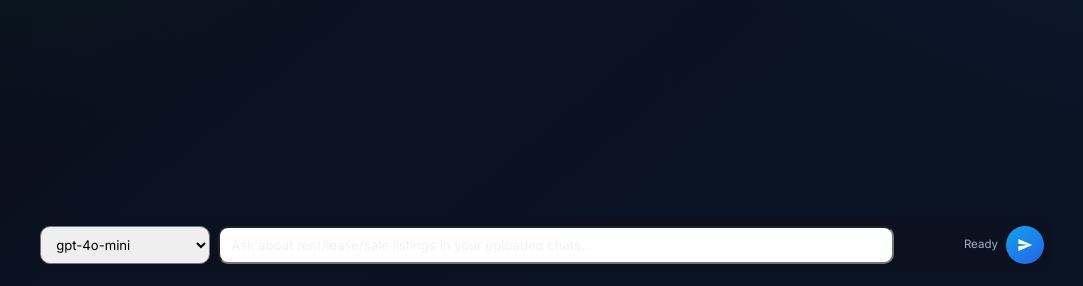
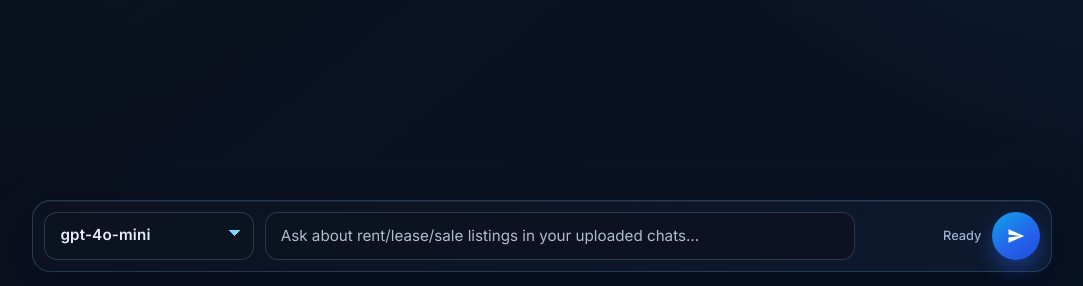
Before and after one commit to parv-sr/whatsapp-parser-tool, a Django app: page /core/chat/ in a window 1280 px wide. Shown: the part 514-800 px from the top of the page, without its empty margins (98-1181 px from the left). Run offline with Django 5.2, Linux system fonts and the light colour scheme; the visitor is signed in with stand-in values (Sample User, id 1); data that the repository does not hold is empty; parts of the project's set-up code (start-up, migrations or seed data) failed here and were passed over.

Commit message:
Polish chat composer, source actions, and modal styling

```diff
--- a/templates/core/chat.html
+++ b/templates/core/chat.html
@@ -101,63 +101,105 @@
 
     #chat-form {
         display: grid;
-        grid-template-columns: 170px 1fr auto auto;
-        gap: 0.5rem;
+        grid-template-columns: 210px 1fr auto auto;
+        gap: 0.65rem;
         align-items: center;
-        padding: 0.5rem;
-        border: 1px solid var(--pico-muted-border-color);
-        border-radius: 14px;
-        background: rgba(12, 18, 32, 0.92);
-        backdrop-filter: blur(10px);
+        padding: 0.7rem;
+        border: 1px solid rgba(99, 179, 237, 0.24);
+        border-radius: 18px;
+        background: linear-gradient(145deg, rgba(12, 18, 32, 0.95), rgba(15, 26, 48, 0.94));
+        backdrop-filter: blur(14px);
+        box-shadow: 0 16px 42px rgba(2, 8, 23, 0.52), inset 0 1px 0 rgba(148, 163, 184, 0.12);
     }
 
     .control,
     #chat-input {
-        height: 38px;
+        height: 48px;
         margin: 0;
-        border-radius: 10px;
-        font-size: 0.82rem;
-        padding: 0 0.7rem;
+        border-radius: 13px;
+        font-size: 0.95rem;
+        padding: 0 0.95rem;
+        border: 1px solid rgba(148, 163, 184, 0.26);
+        background: rgba(12, 19, 33, 0.92);
+        color: #e6edf8;
+    }
+
+    .control:focus,
+    #chat-input:focus {
+        outline: none;
+        border-color: rgba(56, 189, 248, 0.9);
+        box-shadow: 0 0 0 3px rgba(14, 165, 233, 0.23);
+    }
+
+    #model-select {
+        appearance: none;
+        background-image:
+            linear-gradient(45deg, transparent 50%, #7dd3fc 50%),
+            linear-gradient(135deg, #7dd3fc 50%, transparent 50%);
+        background-position:
+            calc(100% - 18px) calc(50% - 3px),
+            calc(100% - 12px) calc(50% - 3px);
+        background-size: 6px 6px, 6px 6px;
+        background-repeat: no-repeat;
+        font-weight: 600;
+        letter-spacing: 0.01em;
     }
 
     #chat-input::placeholder {
-        color: rgba(226, 232, 240, 0.6);
+        color: rgba(191, 203, 219, 0.92);
     }
 
     #chat-status {
-        font-size: 0.72rem;
-        color: #9fb0c5;
-        min-width: 96px;
+        font-size: 0.8rem;
+        color: #9bb2ce;
+        min-width: 116px;
         text-align: right;
+        font-weight: 500;
     }
 
     .send-btn {
-        width: 38px;
-        height: 38px;
+        width: 48px;
+        height: 48px;
         margin: 0;
         border-radius: 999px;
         border: none;
-        background: linear-gradient(145deg, #0ea5e9, #2563eb);
+        background: linear-gradient(145deg, #0ea5e9, #2563eb 58%, #1d4ed8);
         display: grid;
         place-items: center;
         cursor: pointer;
+        box-shadow: 0 10px 20px rgba(37, 99, 235, 0.4);
+        transition: transform 0.16s ease, box-shadow 0.16s ease, filter 0.16s ease;
+    }
+
+    .send-btn:hover {
+        transform: translateY(-1px) scale(1.01);
+        box-shadow: 0 12px 24px rgba(14, 165, 233, 0.42);
+        filter: brightness(1.05);
     }
 
     .send-btn svg {
-        width: 16px;
-        height: 16px;
+        width: 18px;
+        height: 18px;
         fill: white;
     }
 
     .source-btn {
         margin: 0;
-        padding: 0.2rem 0.5rem;
+        padding: 0.38rem 0.8rem;
         border-radius: 999px;
-        font-size: 0.72rem;
-        border: 1px solid rgba(56, 189, 248, 0.55);
-        background: rgba(14, 165, 233, 0.14);
-        color: #7dd3fc;
+        font-size: 0.77rem;
+        font-weight: 650;
+        border: 1px solid rgba(56, 189, 248, 0.82);
+        background: linear-gradient(145deg, rgba(14, 165, 233, 0.3), rgba(2, 132, 199, 0.22));
+        color: #cff5ff;
         cursor: pointer;
+        transition: transform 0.15s ease, background 0.15s ease, box-shadow 0.15s ease;
+    }
+
+    .source-btn:hover {
+        transform: translateY(-1px);
+        background: linear-gradient(145deg, rgba(56, 189, 248, 0.42), rgba(14, 116, 144, 0.28));
+        box-shadow: 0 8px 16px rgba(14, 165, 233, 0.3);
     }
 
     dialog::backdrop {
@@ -280,7 +337,7 @@
                 target.innerHTML = "";
                 const btn = document.createElement("button");
                 btn.className = "source-btn";
-                btn.textContent = "View Message";
+                btn.textContent = "Open Source";
                 btn.onclick = () => openSourceModal(idVal);
                 target.appendChild(btn);
             });
```
Also changed, not shown: other parts of templates/core/chat.html (+22 -7 lines).
